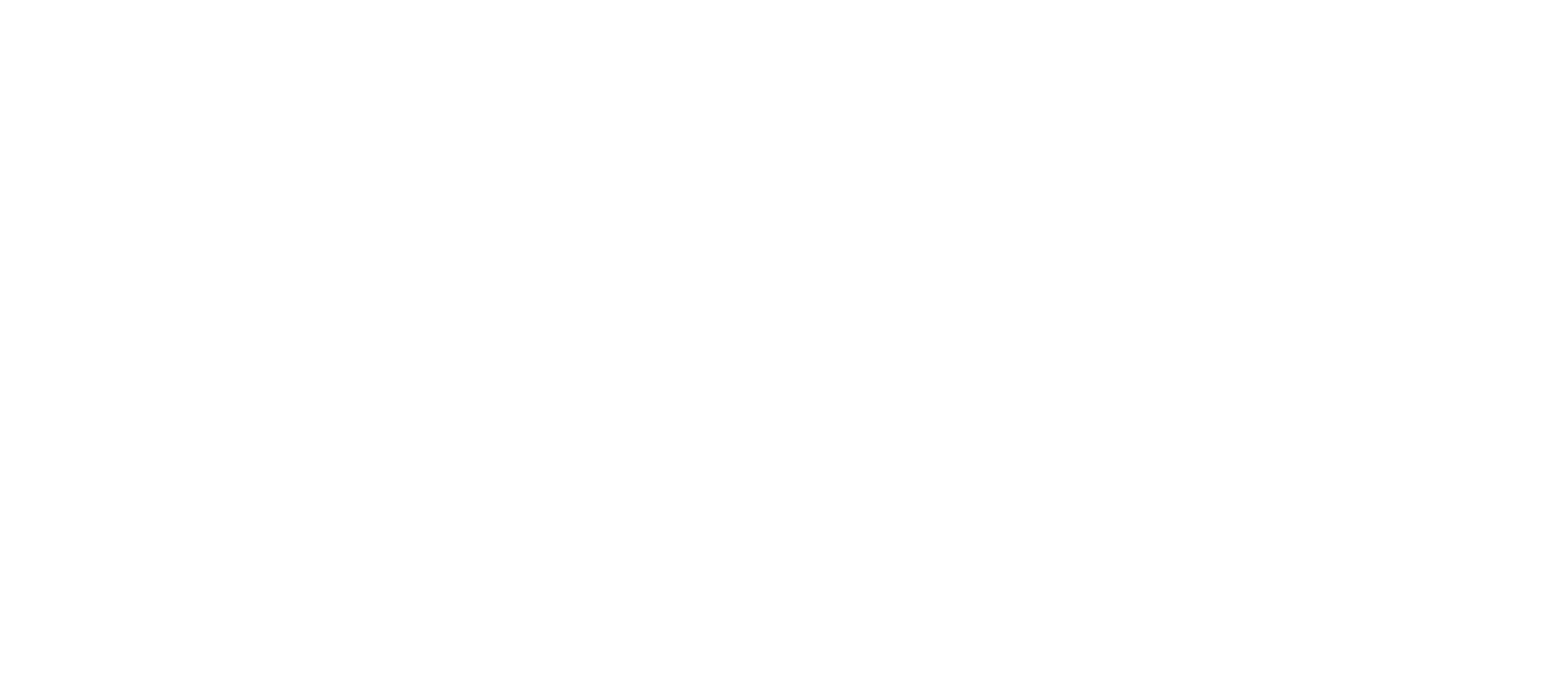
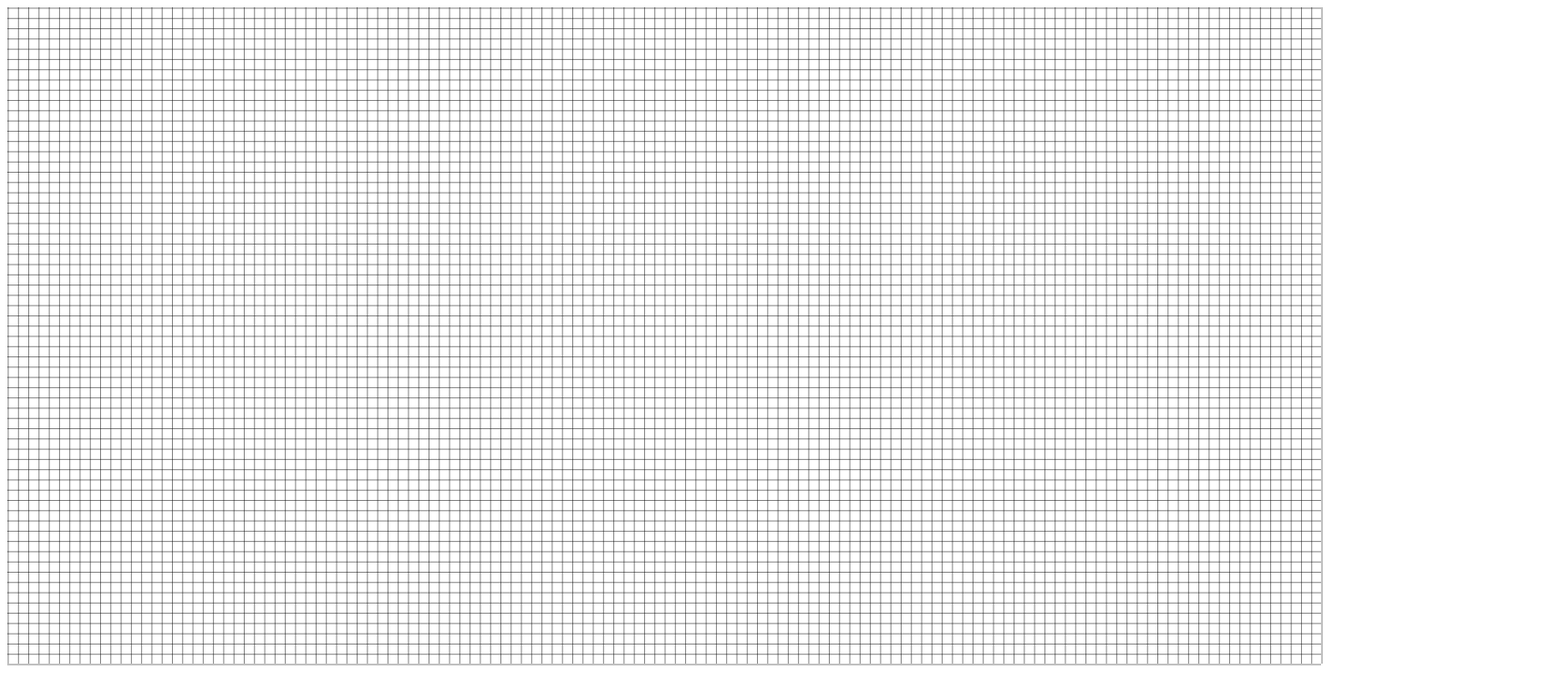
Before and after one commit to chkvskyi/game-of-life-js, a plain HTML site: page index.html in a window 1280 px wide. Shown: the whole page at 91% size, 1708 px wide, since content can reach past the window. Drawn offline with Linux system fonts and the light colour scheme.

Commit message:
finished with game loop

```diff
--- a/index.html
+++ b/index.html
@@ -8,6 +8,8 @@
     <link rel="stylesheet" href="./styles.css">
 </head>
 <body>
+    <canvas id="field" width="1700px" height="900px"></canvas>
 
+    <script src="./main.js"></script>
 </body>
 </html>
--- a/main.js
+++ b/main.js
@@ -0,0 +1,131 @@
+const GRID_ROWS = 64;
+const GRID_COLLS = 128;
+const GAME_SPEED = 100;
+
+let isPlaying = false;
+
+const fieldEl = document.getElementById('field');
+const ctx = fieldEl.getContext('2d');
+
+let state, nextState, cellSize;
+
+/**
+ * r = y = row = i GRID_ROWS
+ * c = x = coll = j GRID_COLLS
+ * state[r][c]
+ */
+
+function init() {
+    fieldEl.addEventListener('click', onFieldClick);
+    initStates();
+    setInterval(gameTick, 100)
+}
+
+function drawGrid() {
+    const w = fieldEl.offsetWidth,
+        h = fieldEl.offsetHeight,
+        relW = w / GRID_COLLS - 2,
+        relH = h / GRID_ROWS - 2;
+
+    cellSize = relH > relW ? relW : relH;
+
+    ctx.lineWidth = .5;
+
+    for (let i = 0; i <= GRID_COLLS; i++) {
+        ctx.beginPath();
+        ctx.moveTo(i * cellSize + 1, 0);
+        ctx.lineTo(i * cellSize + 1, cellSize * GRID_ROWS);
+        ctx.stroke();
+    }
+
+    for (let i = 0; i <= GRID_ROWS; i++) {
+        ctx.beginPath();
+        ctx.moveTo(0, i * cellSize + 1);
+        ctx.lineTo(cellSize * GRID_COLLS, i * cellSize + 1);
+        ctx.stroke();
+    }
+}
+
+function initStates() {
+    state = getEmptyState();
+    nextState = getEmptyState();
+}
+
+function getEmptyState() {
+    const state = [];
+
+    for (let i = 0; i < GRID_ROWS; i++) {
+        state.push(Array(GRID_COLLS).fill(0));
+    }
+    return state;
+}
+
+function onFieldClick(event) {
+    const cell = getCell(event.layerX, event.layerY);
+    state[cell.y][cell.x] = state[cell.y][cell.x] ? 0 : 1;
+}
+
+function gameTick() {
+    ctx.clearRect(0, 0, fieldEl.offsetWidth, fieldEl.offsetHeight);
+
+    if (isPlaying) updateState();
+
+    for (let i = 0; i < state.length; i++) {
+        for (let j = 0; j < state[i].length; j++) {
+            drawCell(i, j);
+        }
+    }
+    drawGrid();
+}
+
+function getCell(cx, cy) {
+    return {
+        x: Math.floor(cx / cellSize),
+        y: Math.floor(cy / cellSize)
+    }
+}
+
+function drawCell(r, c) {
+    ctx.fillStyle = state[r][c] ? 'gray' : 'white';
+
+    const x1 = c * cellSize,
+          y1 = r * cellSize;
+    ctx.beginPath();
+    ctx.fillRect(x1, y1, cellSize, cellSize);
+}
+
+function updateState() {
+    for (let i = 0; i < state.length; i++) {
+        for (let j = 0; j < state[i].length; j++) {
+            nextState[i][j] = willLive(i, j);
+        }
+    }
+    state = nextState;
+    nextState = getEmptyState();
+
+}
+
+function willLive(r, c) {
+    const neighbors = getNeighbors(r, c);
+    if (state[r][c] && (neighbors === 3 || neighbors === 2)) return 1;
+    else if (state[r][c] && (neighbors <= 1 || neighbors >= 4)) return 0;
+    else if (!state[r][c] && neighbors === 3) return 1;
+    else return 0;
+}
+
+function getNeighbors(r, c) {
+    let count = 0;
+    const topLeftX = c - 1 < 0 ? 0 : c - 1,
+        topLeftY = r - 1 < 0 ? 0 : r - 1,
+        bottomRightX = c + 1 >= GRID_COLLS ? GRID_COLLS - 1 : c + 1,
+        bottomRightY = r + 1 >= GRID_ROWS ? GRID_ROWS - 1 : r + 1;
+
+    for (let i = topLeftY; i <= bottomRightY; i++) {
+        for (let j = topLeftX; j <= bottomRightX; j++) {
+            if (r !== i || c !== j) count += state[i][j];
+        }
+    }
+    return count;
+}
+
+init();
```
